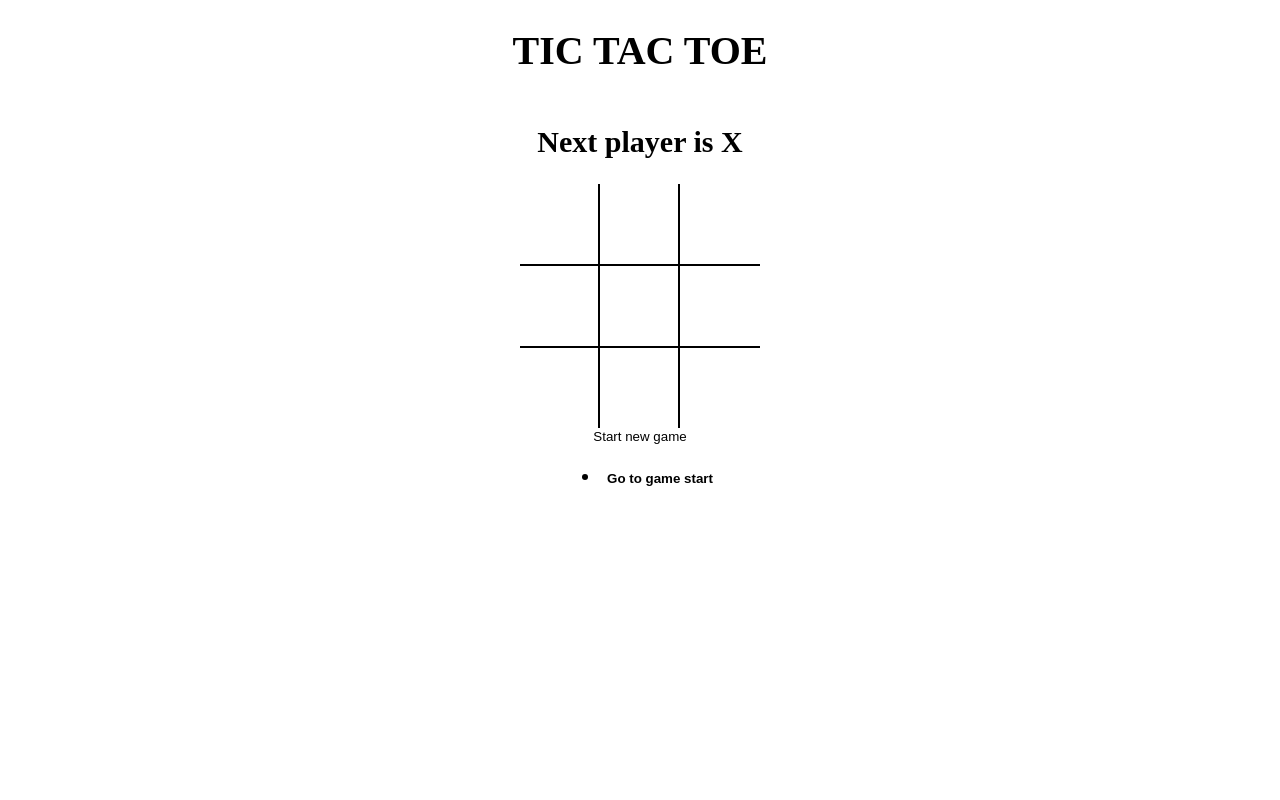
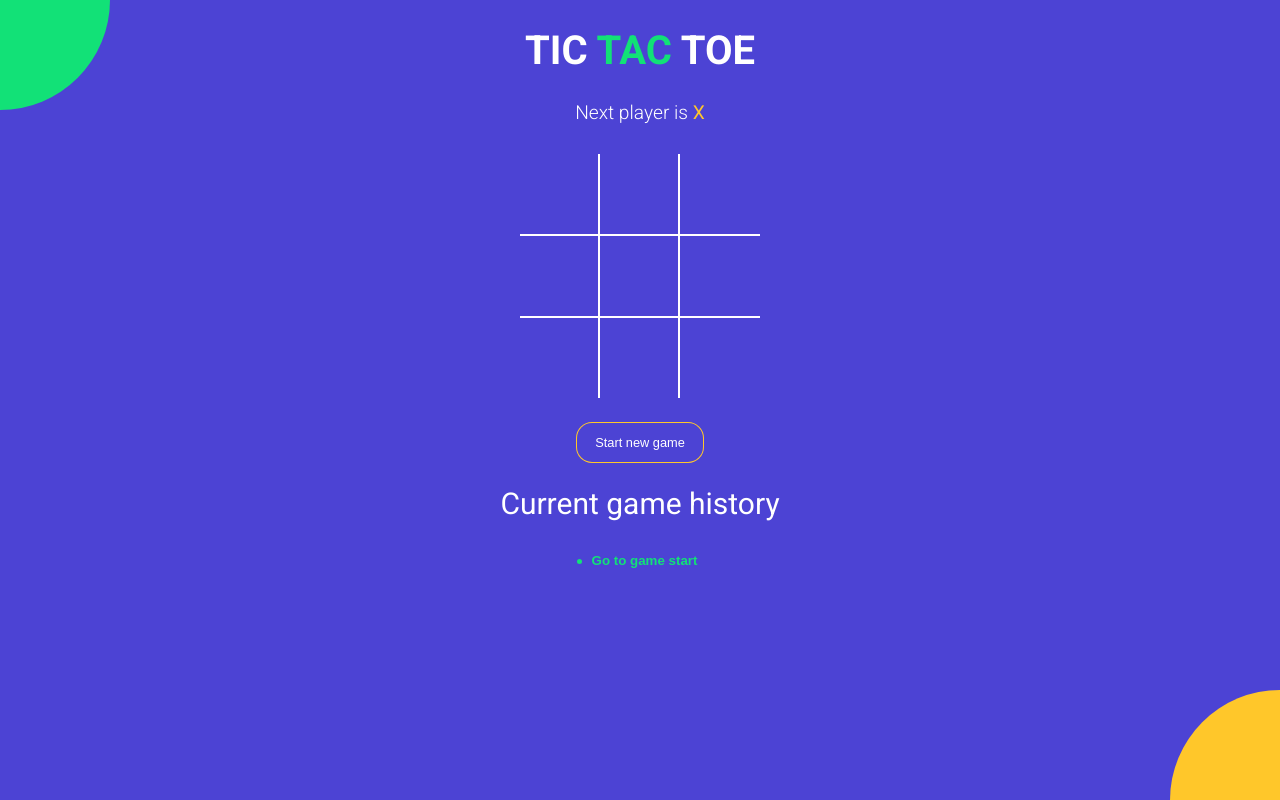
Before and after one commit to rashmi-yadav/tictactoe, a React (Vite) app: page / in a window 1280 px wide. Built offline with nearby package versions, Linux system fonts and the light colour scheme.

Commit message:
styled the entire app

```diff
--- a/index.html
+++ b/index.html
@@ -1,7 +1,14 @@
 <!DOCTYPE html>
 <html>
   <head>
-    <title>React Vite Micro App</title>
+    <meta charset="UTF-8" />
+    <meta name="viewport" content="width=device-width, initial-scale=1.0" />
+    <meta http-equiv="X-UA-Compatible" content="ie=edge" />
+    <link
+      href="https://fonts.googleapis.com/css?family=Roboto:300,400,700&display=swap"
+      rel="stylesheet"
+    />
+    <title>TIC TAC TOE</title>
   </head>
   <body>
     <div id="root"></div>
--- a/src/App.jsx
+++ b/src/App.jsx
@@ -51,11 +51,13 @@
 
   return(
     <div className="app">
-    <h1>TIC TAC TOE</h1>
+    <h1>TIC <span className="text-green">TAC</span> TOE</h1>
     <StatusMessage winner={winner} current={current}/>
     <Board board={current.board} handleSquareClick={handleSquareClick} winningSquares={winningSquares}/>
-    <button type="button" onClick={onNewGame}>Start new game</button>
+    <button type="button" onClick={onNewGame} className={`btn-reset ${winner?'active':''}`}>Start new game</button>
+    <h2 style={{fontWeight:'normal'}}>Current game history</h2>
     <History history={history} moveTo={moveTo} currentMove={currentMove} />
+    <div className="bg-balls" />
   </div>
   )
 }
--- a/src/components/History.jsx
+++ b/src/components/History.jsx
@@ -2,7 +2,8 @@
 
 const History = ({history,moveTo,currentMove}) => {
   return (
-    <ul>
+    <div className='history-wrapper'>
+        <ul className='history'>
         {
             history.map((_, move) => {
                 return (
@@ -11,6 +12,7 @@
                             style = {{
                                 fontWeight: move === currentMove ? 'bold':'normal'
                             }}
+                            className={`btn-move ${move === currentMove?'active':''}`}
                             type="button"
                             onClick={()=>{moveTo(move)}}
                         >
@@ -21,6 +23,7 @@
             })
         }
         </ul>
+    </div>
   )
 }
 
--- a/src/components/Square.jsx
+++ b/src/components/Square.jsx
@@ -2,7 +2,8 @@
 
 const Square =({value, onClick,isWinningSquare}) => {
   return (
-    <button type="button" className="square" onClick={onClick} style={{fontWeight:isWinningSquare?'bold':'normal'}}>
+    <button type="button" onClick={onClick} className={`square ${isWinningSquare?'winning':''} ${value==='X'?'text-green':'text-orange'}`}
+    style={{fontWeight:isWinningSquare?'bold':'normal'}}>
       {value}
     </button>
   )
--- a/src/components/StatusMessage.jsx
+++ b/src/components/StatusMessage.jsx
@@ -4,11 +4,27 @@
 
     const noMovesLeft = current.board.every((ele)=> ele !== null)
   return (
-    <h2>
-        {winner && `Winner is ${winner}`}
-        {!winner && !noMovesLeft && `Next player is ${current.isXNext?'X':'O'}`}
-        {!winner && noMovesLeft && 'X and O tied'}
-    </h2>
+    <div className='status-message'>
+        {winner &&
+            <>
+            Winner is
+              <span className={winner === 'X'? 'text-green':'text-orange'}>
+                 {winner}
+              </span>
+            </>
+        }
+        {!winner && !noMovesLeft &&
+          <>
+          Next player is
+          <span className={current.isXNext === 'X'? 'text-green':'text-orange'}> {current.isXNext?'X':'O'} </span>
+          </>
+        }
+        {!winner && noMovesLeft &&
+        <>
+          <span className="text-green">X</span> and <span className="text-orange">O</span> tied
+        </>
+        }
+    </div>
   )
 }
 
--- a/src/styles/root.scss
+++ b/src/styles/root.scss
@@ -1,4 +1,11 @@
+$green: #12e177;
+$orange: #ffc72a;
+$blue: #4c43d4;
+
 body {
+  font-family: 'Roboto', sans-serif;
+  background-color: $blue;
+  color: #fff;
   padding: 0;
   margin: 0;
 }
@@ -19,18 +26,83 @@
   align-items: center;
 }
 
+.text-green {
+  color: $green;
+}
+
+.text-orange {
+  color: $orange;
+}
+
+.history-wrapper {
+  width: 300px;
+  text-align: center;
+  margin-bottom: 20px;
+  .history {
+    display: inline-block;
+    padding: 0;
+    margin: 0;
+    li {
+      list-style: none;
+      text-align: left;
+      &:before {
+        content: '';
+        border-radius: 50%;
+        display: inline-block;
+        height: 5px;
+        width: 5px;
+        background-color: $green;
+        margin-right: 4px;
+        margin-bottom: 1px;
+      }
+
+      .btn-move {
+    	  color: #fff;
+        &.active {
+          font-weight: bold;
+          color: $green;
+        }
+      }
+    }
+  }
+}
+
+.status-message {
+	margin-bottom: 30px;
+	font-size: 1.2rem;
+	font-weight: lighter;
+	span {
+	  font-weight: normal;
+	}
+}
+
+.btn-reset {
+  font-size: 0.8rem;
+  color: #fff;
+  border-radius: 15px;
+  padding: 12px 18px;
+  margin-top: 25px;
+  transition: all 0.2s;
+  background-color: $blue;
+  box-shadow: 0px 0px 0px 1px $orange;
+  &.active {
+    background-color: $orange;
+    box-shadow: none;
+  }
+}
+
 .board {
   .board-row {
     display: flex;
     flex-direction: row;
-      border-bottom: 2px solid #000;
+    border-bottom: 2px solid #fff;
     &:last-child {
       border-bottom: none;
     }
     .square {
       width: 80px;
       height: 80px;
-        border-right: 2px solid #000;
+      border-right: 2px solid #fff;
       font-size: 2.5rem;
       padding: 0;
       overflow: hidden;
@@ -38,6 +110,63 @@
       &:last-child {
         border-right: none;
       }
+      &.winning {
+			  animation: scaleText 1.4s infinite;
+			  @keyframes scaleText {
+			    0% {
+			      transform: 2.5rem;
+			    }
+			    50% {
+			      font-size: 3.5rem;
+			    }
+			    100% {
+			      font-size: 2.5rem;
 			    }
 			  }
 			}
+    }
+  }
+}
+
+.bg-balls {
+  position: fixed;
+  top: 0;
+  left: 0;
+  right: 0;
+  bottom: 0;
+  min-width: 100%;
+  z-index: -1;
+
+  &:before,
+  &:after {
+    content: '';
+    position: absolute;
+    width: 150px;
+    height: 150px;
+    border-radius: 50%;
+  }
+
+  &:before {
+    background-color: $orange;
+    right: -75px;
+    bottom: -75px;
+    @media screen and (min-width: 476px) {
+      width: 220px;
+      height: 220px;
+      right: -110px;
+      bottom: -110px;
+    }
+  }
+
+  &:after {
+    background-color: $green;
+    top: -75px;
+    left: -75px;
+    @media screen and (min-width: 476px) {
+      width: 220px;
+      height: 220px;
+      top: -110px;
+      left: -110px;
+    }
+  }
+}
```
Lines whose indentation alone changed are shown as unchanged.
